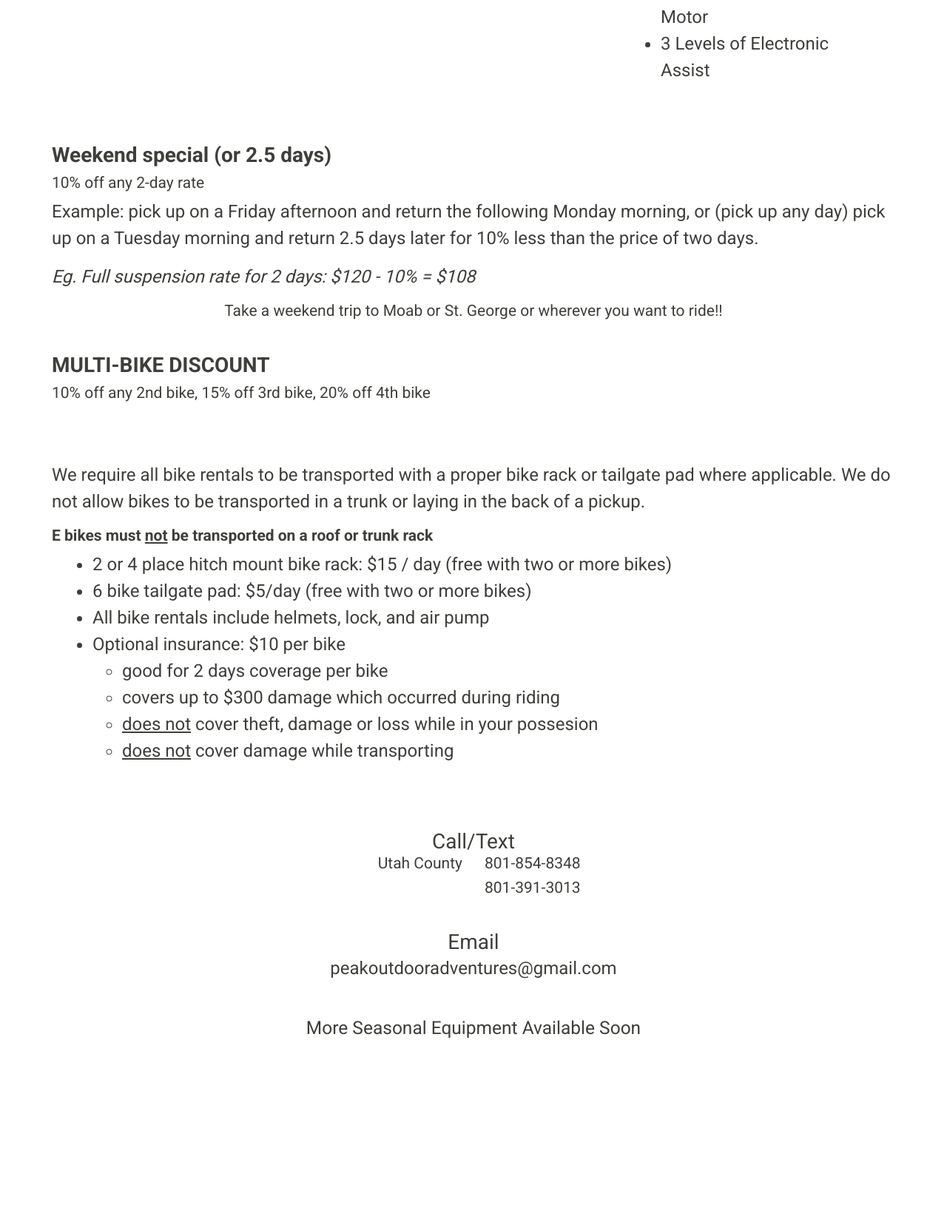
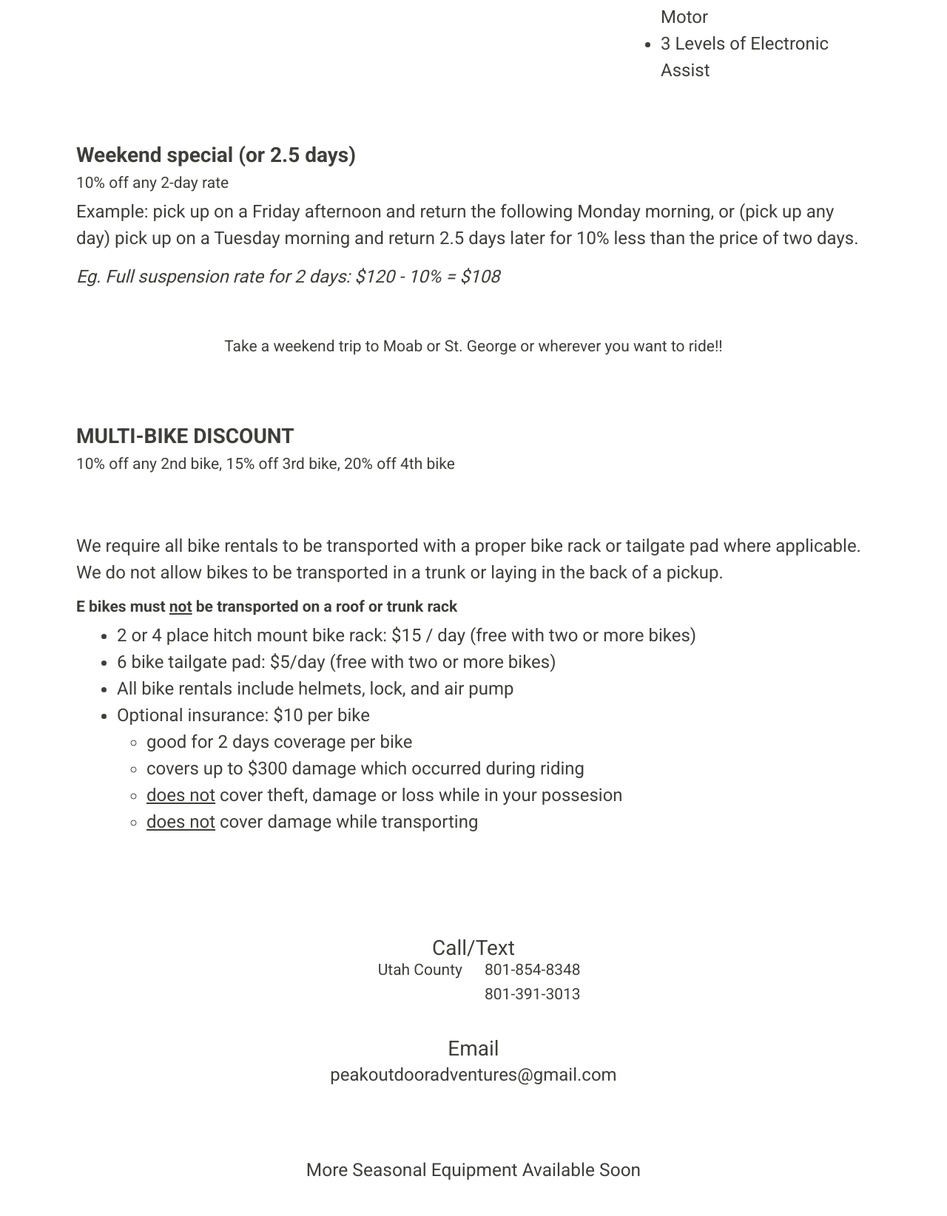
Before and after one commit to barkbarkgoose/peakoutdoor-site, a Django app: template src/website/templates/website/home.html in a window 1280 px wide. Shown: the part 2141-3785 px from the top of the page at 74% size. Before the commit the page ends 3544 px from the top, so only its background shows below. Run offline with Django 3.2, Linux system fonts and the light colour scheme; the template is opened without the code that fills it, so the values that code supplies are empty; some libraries are stand-ins or nearby versions.

Commit message:
fixed side padding in containers for home page

```diff
--- a/src/website/templates/website/home.html
+++ b/src/website/templates/website/home.html
@@ -98,7 +98,7 @@
             <!-- /.row -->
         </div>
     </div>
-    <div class="container">
+    <div class="container px-5">
         <div class="row">
             <h2 class="text-left"><strong>Weekend special (or 2.5 days)</strong></h2>
         </div>
@@ -117,7 +117,7 @@
             </em>
             </p>
         </div>
-        <div class="container">
+        <div class="container py-5">
             <h4 class="text-center">
                 Take a weekend trip to Moab or St. George or wherever you want to ride!!
             </h4>
@@ -132,11 +132,11 @@
         <div class="row">
 
         </div>
+    </div>
 
+    <br><br>
 
-    </div>
-    <br><br>
-    <div class="container">
+    <div class="container px-5">
         <div class="row">
             <p>
                 We require all bike rentals to be transported with a proper bike rack or
@@ -148,8 +148,7 @@
                 <h4><strong>E bikes must <u>not</u> be transported on a roof or trunk rack</strong></h4>
             </p>
         </div>
-    </div>
-    <div class="container">
+
         <ul>
             <li>2 or 4 place hitch mount bike rack: $15 / day (free with two or more bikes)</li>
             <li>6 bike tailgate pad: $5/day (free with two or more bikes)</li>
@@ -167,7 +166,7 @@
     </div>
     <br>
     <br>
-    <div class="container">
+    <div class="container py-5">
         <div class="row">
             <h2 class="centered">
                 Call/Text
```
